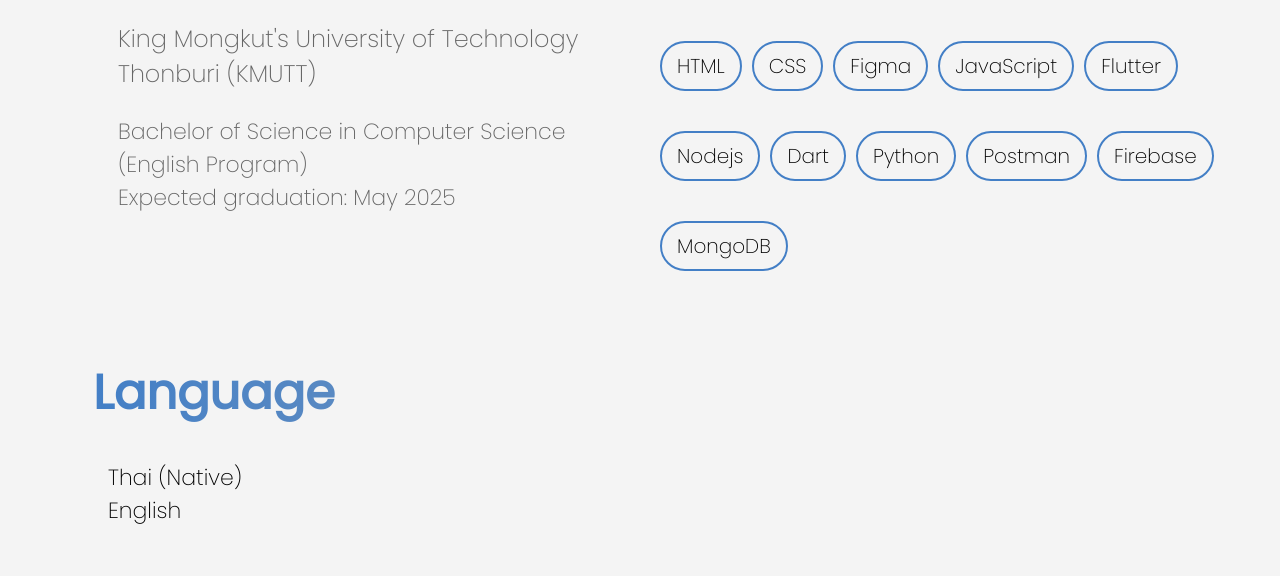
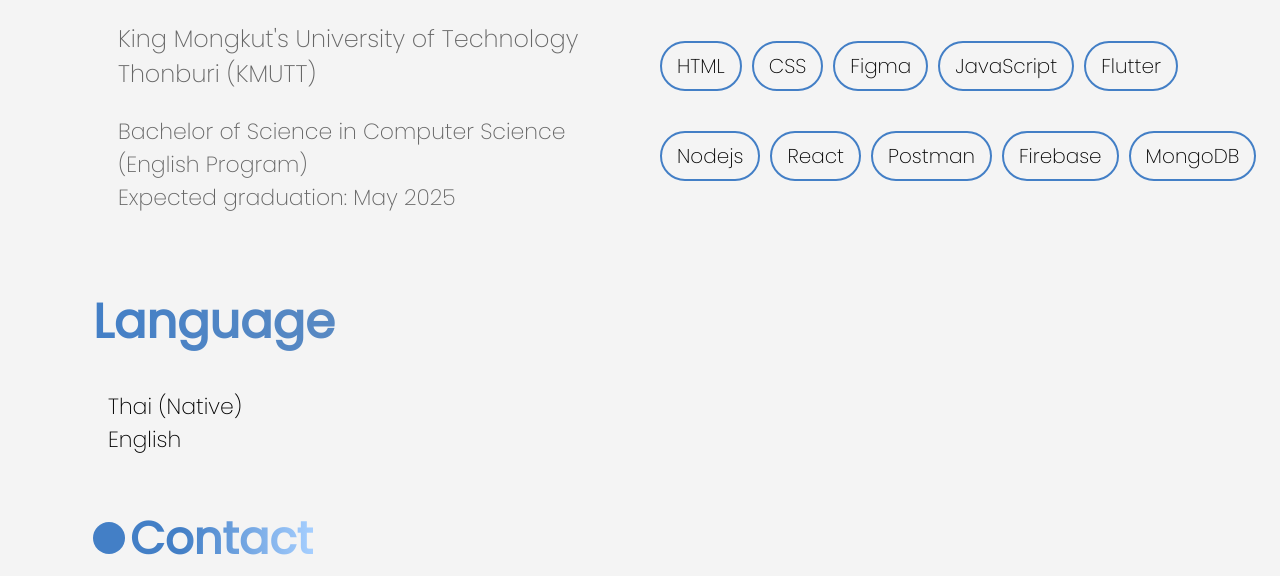
Before and after one commit to SaranratR/portfolio_webv.1, a plain HTML site: page index.html in a window 1280 px wide. Shown: the part 3402-3978 px from the top of the page. Drawn offline with nearby package versions, Linux system fonts and the light colour scheme.

Commit message:
Update index.html

```diff
--- a/index.html
+++ b/index.html
@@ -180,8 +180,7 @@
                     <p class="skills">JavaScript </p>
                     <p class="skills">Flutter </p>
                     <p class="skills">Nodejs </p>
-                    <p class="skills">Dart </p>
-                    <p class="skills">Python</p>
+                    <p class="skills">React</p>
                     <p class="skills">Postman</p>
                     <p class="skills">Firebase</p>
                     <p class="skills">MongoDB</p>
```
